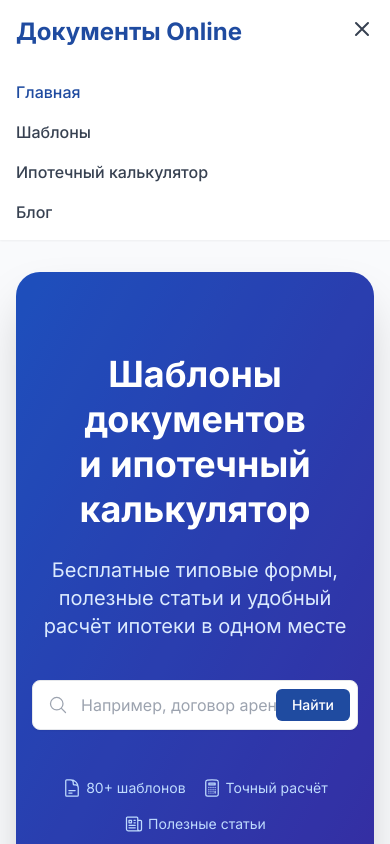
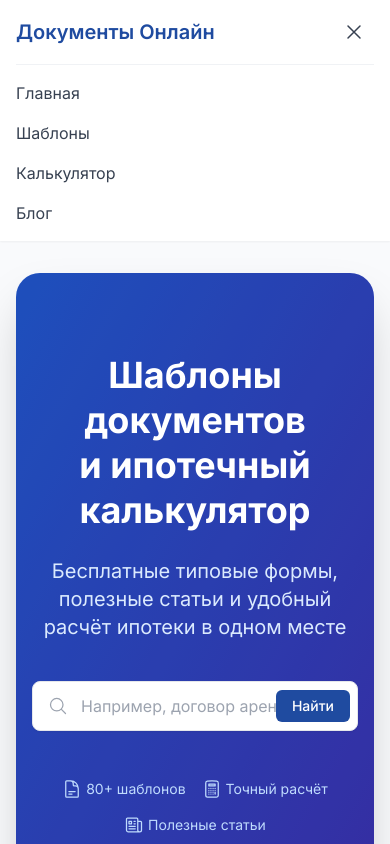
Before and after one commit to pzorin1171-star/for-live, a Next.js app: page / in a window 390 px wide. Both pictures are taken after a click on the button "Toggle menu". Shown: the top 844 px of the page. Built offline with nearby package versions, Linux system fonts and the light colour scheme.

Commit message:
Update Header.tsx

```diff
--- a/src/components/layout/Header.tsx
+++ b/src/components/layout/Header.tsx
@@ -1,11 +1,12 @@
 import Link from 'next/link';
 import { useRouter } from 'next/router';
 import { useState } from 'react';
+import { Bars3Icon, XMarkIcon } from '@heroicons/react/24/outline';
 
 const navigation = [
   { name: 'Главная', href: '/' },
   { name: 'Шаблоны', href: '/templates' },
-  { name: 'Ипотечный калькулятор', href: '/calculator' },
+  { name: 'Калькулятор', href: '/calculator' },
   { name: 'Блог', href: '/blog' },
 ];
 
@@ -14,12 +15,12 @@ const Header = () => {
   const [isMenuOpen, setIsMenuOpen] = useState(false);
 
   return (
-    <header className="bg-white shadow-sm">
-      <nav className="container mx-auto px-4 sm:px-6 lg:px-8" aria-label="Top">
+    <header className="bg-white shadow-sm sticky top-0 z-50">
+      <nav className="container-custom" aria-label="Top">
         <div className="flex items-center justify-between h-16">
           <div className="flex items-center">
-            <Link href="/" className="text-2xl font-bold text-primary">
-              Документы Online
+            <Link href="/" className="text-xl font-semibold text-primary">
+              Документы Онлайн
             </Link>
           </div>
           <div className="hidden md:flex space-x-8">
@@ -27,10 +28,10 @@ const Header = () => {
               <Link
                 key={item.name}
                 href={item.href}
-                className={`text-sm font-medium ${
+                className={`text-sm font-medium transition-colors hover:text-primary ${
                   router.pathname === item.href
                     ? 'text-primary'
-                    : 'text-gray-700 hover:text-primary'
+                    : 'text-gray-700'
                 }`}
               >
                 {item.name}
@@ -40,30 +41,24 @@ const Header = () => {
           <div className="md:hidden">
             <button
               onClick={() => setIsMenuOpen(!isMenuOpen)}
-              className="text-gray-700 hover:text-primary focus:outline-none"
+              className="text-gray-700 hover:text-primary focus:outline-none p-2"
+              aria-label="Toggle menu"
             >
-              <svg className="h-6 w-6" fill="none" viewBox="0 0 24 24" stroke="currentColor">
-                {isMenuOpen ? (
-                  <path strokeLinecap="round" strokeLinejoin="round" strokeWidth={2} d="M6 18L18 6M6 6l12 12" />
-                ) : (
-                  <path strokeLinecap="round" strokeLinejoin="round" strokeWidth={2} d="M4 6h16M4 12h16M4 18h16" />
-                )}
-              </svg>
+              {isMenuOpen ? (
+                <XMarkIcon className="h-6 w-6" />
+              ) : (
+                <Bars3Icon className="h-6 w-6" />
+              )}
             </button>
           </div>
         </div>
-        {/* Мобильное меню */}
         {isMenuOpen && (
-          <div className="md:hidden py-2">
+          <div className="md:hidden py-2 border-t border-gray-100">
             {navigation.map((item) => (
               <Link
                 key={item.name}
                 href={item.href}
-                className={`block py-2 text-base font-medium ${
-                  router.pathname === item.href
-                    ? 'text-primary'
-                    : 'text-gray-700 hover:text-primary'
-                }`}
+                className="block py-2 text-gray-700 hover:text-primary"
                 onClick={() => setIsMenuOpen(false)}
               >
                 {item.name}
```
